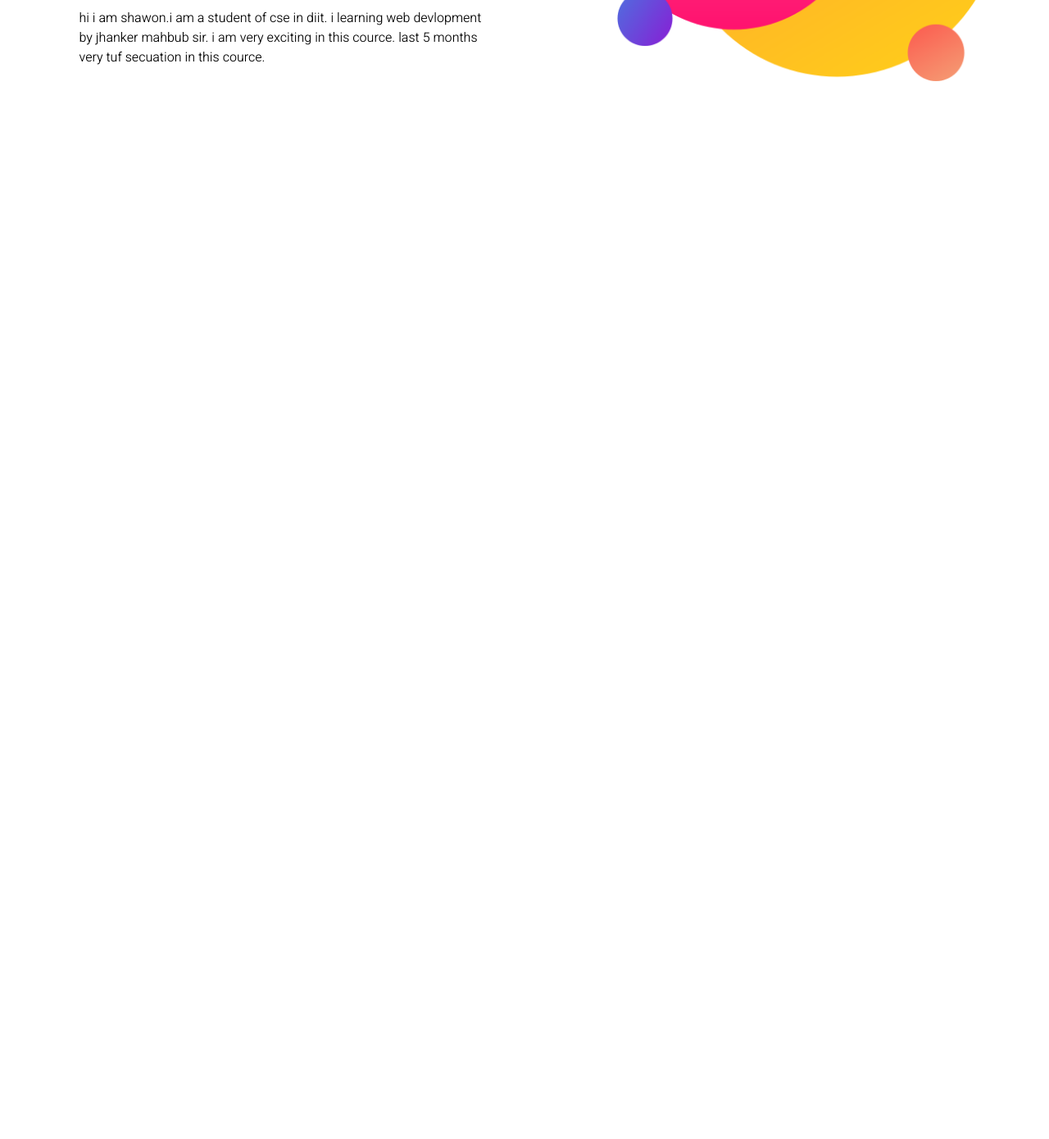
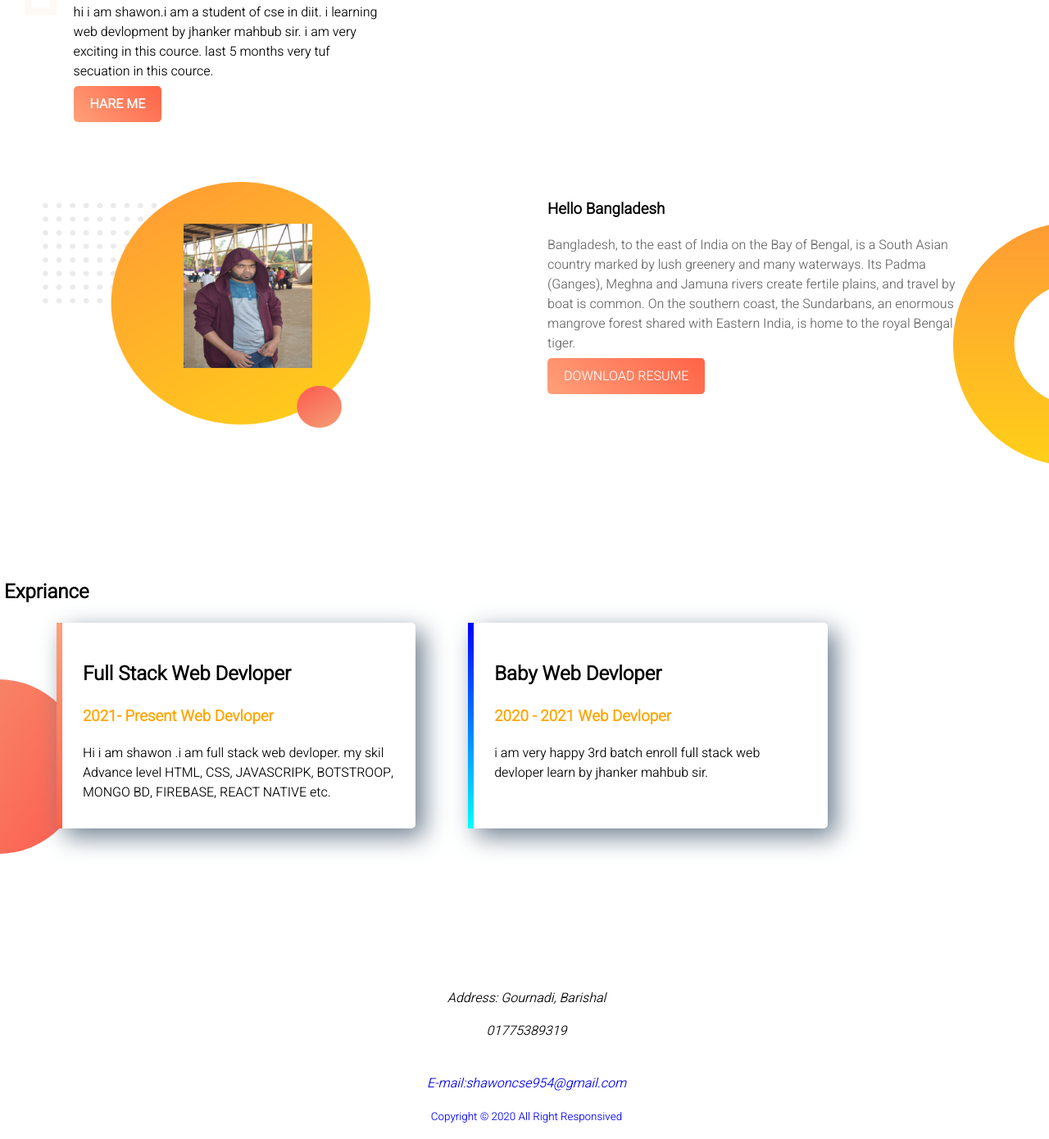
Before and after one commit to Shawon954/web-protfull, a plain HTML site: page index.html in a window 1280 px wide. Shown: the part 340-1730 px from the top of the page at 82% size. Before the commit the page ends 800 px from the top, so only its background shows below. Drawn offline with Linux system fonts and the light colour scheme.

Commit message:
complet web site

```diff
--- a/index.html
+++ b/index.html
@@ -9,7 +9,7 @@
 </head>
 <body>
 
-    <section>
+    <section class="top-banner">
        <div class="half-width">
         <h1>Welcome To</h1>
         <h1><span class="name-hilits">Shawon </span> Website</h1>
@@ -21,13 +21,66 @@
             last 5 months very tuf secuation in this cource.
         </p>
 
+        <a  class="button" href="https://www.google.com/" target="_blanck"> HARE ME</a>
+
        </div>
        <div class="half-width">
            <img src="images/image 11 (1).png" >
 
        </div>
+    </section>
 
+    <section class="mid">
+        <div class="mid-level">
+            <img src="images/new.png">
+        </div>
+        <div class="mid-level">
+            <h3>Hello Bangladesh</h3>
+            <p>
+                Bangladesh, to the east of India on the Bay of Bengal, is a South Asian country marked by lush greenery and many waterways. Its Padma (Ganges), Meghna and Jamuna rivers create fertile plains, and travel by boat is common. On the southern coast, the Sundarbans, an enormous mangrove forest shared with Eastern India, is home to the royal Bengal tiger.
+             </p>
+             <a href="https://www.google.com/" target="_blanck"> DOWNLOAD RESUME</a>
+        </div>
     </section>
+
+    <section class="expriance">
+        <h2>Expriance</h2>
+        <div id="full" class="half-width single-exp">
+            <h2>Full Stack Web Devloper</h2>
+            <h3>
+                <span class="pro">
+                    2021- Present Web Devloper
+                </span> </h3>
+            <p>
+                Hi i am shawon .i am full stack web devloper. my skil Advance level HTML, CSS, JAVASCRIPK, BOTSTROOP, MONGO BD, FIREBASE, REACT NATIVE etc.
+             </p>
+        </div>
+        <div id="learn" class="half-width single-exp">
+            <h2>Baby Web Devloper</h2>
+            <h3>
+                <span class="learn">2020 - 2021 Web Devloper</span>
+            </h3>
+            <p>
+                i am very happy 3rd batch enroll full stack web devloper learn by jhanker mahbub sir.
+            </p>
+        </div>
+    </section>
+
+    <footer class="foot">
+        <address>
+            <p>Address: Gournadi, Barishal</p>
+            <p>01775389319</p>
+            <br>
+            <a href="#" target="_blanck"> E-mail:shawoncse954@gmail.com</a>
+        </address>
+      <div class="copy">
+
+            <p> <small> Copyright &copy; 2020 All Right Responsived</small>
+               </p>
+
+
+      </div>
+    </footer>
 
 </body>
 </html>
--- a/style.css
+++ b/style.css
@@ -1,10 +1,12 @@
 body{
      font-family: 'Heebo', sans-serif;
+     margin: 0px;
 }
 h1{
     font-size: 50px;
 
 }
+
 .name-hilits{
     color: orange;
 }
@@ -17,4 +19,98 @@ h1{
 .half-width img{
     width: 100%;
 
+
 }
+.top-banner{
+    background-image: url("images/top-banner.png");
+    background-repeat: no-repeat;
+}
+section{
+    height: 500px;
+    margin-bottom: 10px;
+}
+.button{
+    text-decoration: none;
+    background-image: linear-gradient( 45deg, lightSalmon,tomato);
+    padding: 10px 20px;
+    border-radius: 5px;
+    color: white;
+    font-weight: bold;
+
+}
+
+
+.mid-level img{
+   height: 300px;
+   width: 400px;
+}
+.mid-level{
+    width: 40%;
+    padding: 50px;
+    margin: 2px;
+    float: left;
+}
+.mid-level p{
+    color: dimgrey;
+}
+.mid a{
+    padding: 10px 20px;
+    color: white;
+    background-image: linear-gradient(45deg, lightSalmon,tomato);
+    text-decoration: none;
+    border-radius: 5px;
+}
+.mid{
+    background-image: url(images/dream-bg.png);
+    background-repeat: no-repeat;
+    background-position: right;
+}
+.half-width{
+    width: 30%;
+
+}
+.pro{
+    color: orange;
+}
+.learn{
+    color: orange;
+}
+.expriance{
+    padding: 5px;
+
+}
+.single-exp{
+    box-shadow: 10px 10px 30px slategrey;
+    border-radius: 5px;
+    height: 40%;
+    background-color: white;
+}
+.expriance{
+    background-image: url(images/exp-bg.png );
+    background-repeat: no-repeat;
+    background-position: left;
+    background-color: white;
+}
+#full{
+    border-left: 7px solid;
+    border-image: linear-gradient(180deg, lightSalmon,tomato);
+    border-image-slice: 1;
+
+}
+#learn{
+    border-left: 7px solid;
+    border-image: linear-gradient(180deg, blue,cyan);
+    border-image-slice: 1;
+
+
+}
+.foot{
+    padding-left: 5px;
+    text-align: center;
+}
+.copy{
+    color: blue;
+}
+.foot a{
+    text-decoration: none;
+}
```
